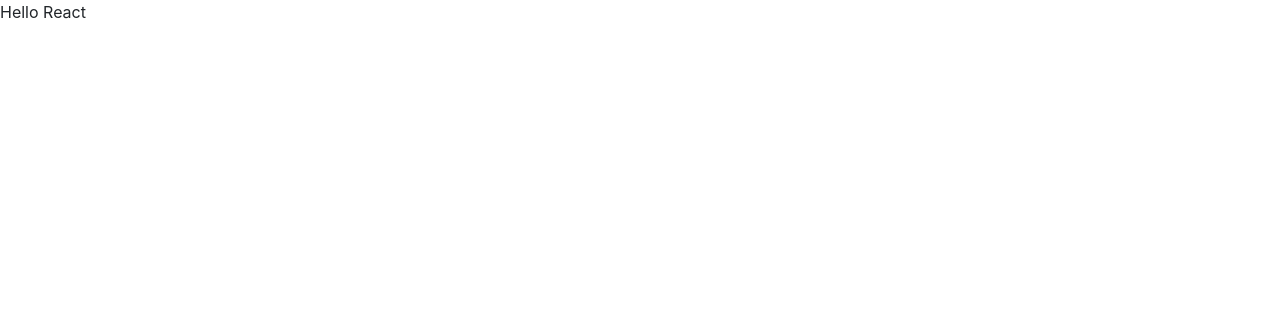
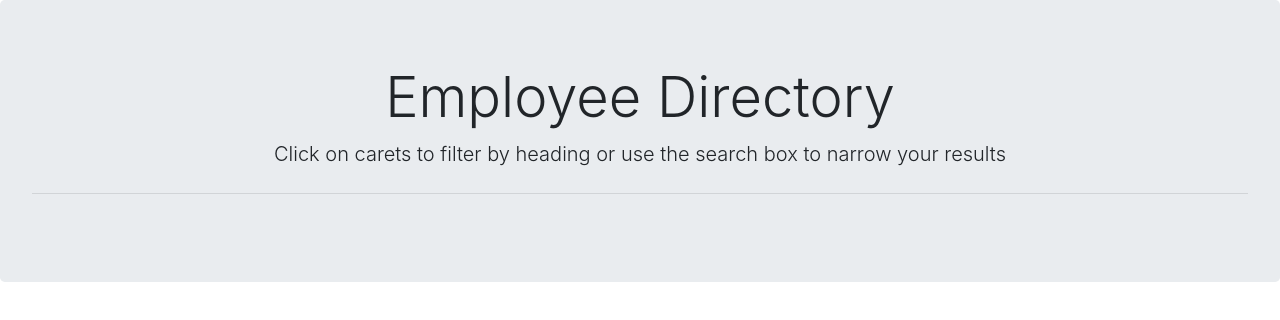
Before and after one commit to surajverma2587/employee-directory-react, a React (Create React App) app: page / in a window 1280 px wide. Shown: the top 320 px of the page. Built offline with nearby package versions, Linux system fonts and the light colour scheme.

Commit message:
add jumbo component

```diff
--- a/src/App.js
+++ b/src/App.js
@@ -1,7 +1,12 @@
 import React from "react";
+import Jumbo from "./components/Jumbo";
 
 const App = () => {
-  return <div>Hello React</div>;
+  return (
+    <div>
+      <Jumbo />
+    </div>
+  );
 };
 
 export default App;
--- /dev/null
+++ b/src/components/Jumbo/index.js
@@ -0,0 +1,16 @@
+import React from "react";
+
+const Jumbo = () => {
+  return (
+    <div class="jumbotron text-center">
+      <h1 class="display-4">Employee Directory</h1>
+      <p class="lead">
+        Click on carets to filter by heading or use the search box to narrow
+        your results
+      </p>
+      <hr class="my-4" />
+    </div>
+  );
+};
+
+export default Jumbo;
```
